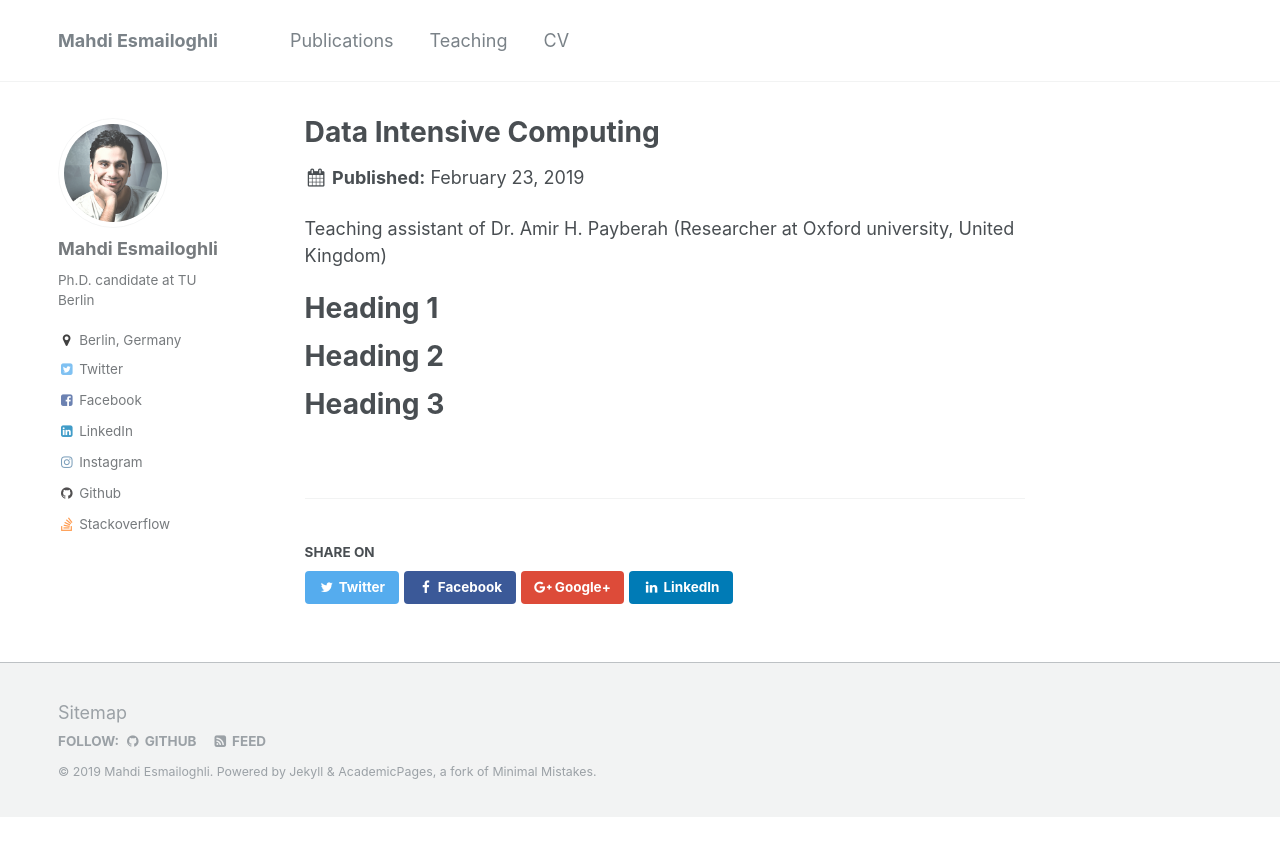
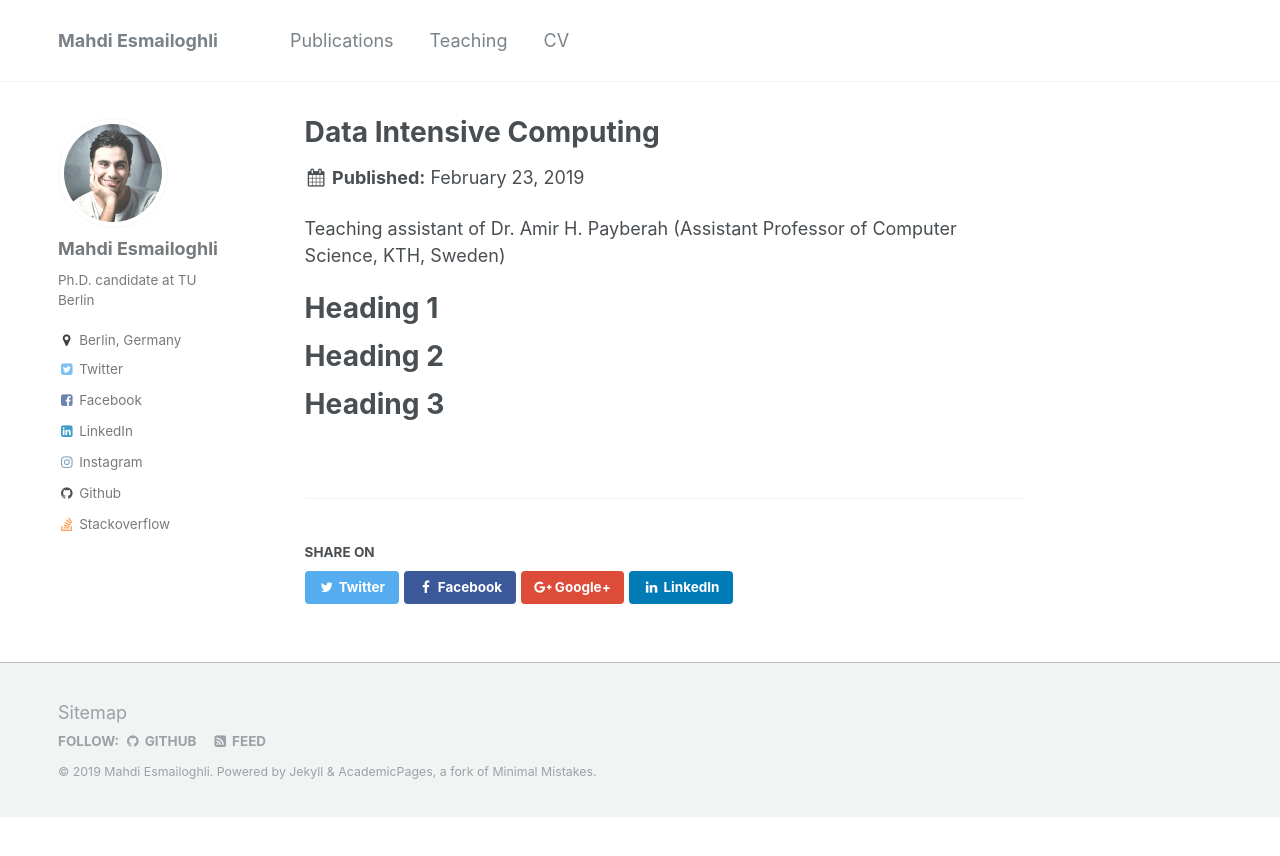
Before and after one commit to esmailoghli/esmailoghli.github.io, a Jekyll site: the page built from _teaching/2016-teaching-1.md, in a window 1280 px wide. Shown: the top 856 px of the page. Built offline with Jekyll 4.4.1, drawn with Linux system fonts in a browser that asks for light colours.

Commit message:
Update 2016-teaching-1.md

```diff
--- a/_teaching/2016-teaching-1.md
+++ b/_teaching/2016-teaching-1.md
@@ -3,7 +3,7 @@ title: "Data Intensive Computing"
 collection: teaching
 type: "Graduate course"
 ---
-Teaching assistant of Dr. Amir H. Payberah (Researcher at Oxford university, United Kingdom)
+Teaching assistant of Dr. Amir H. Payberah (Assistant Professor of Computer Science, KTH, Sweden)
 
 Heading 1
 ======
```
